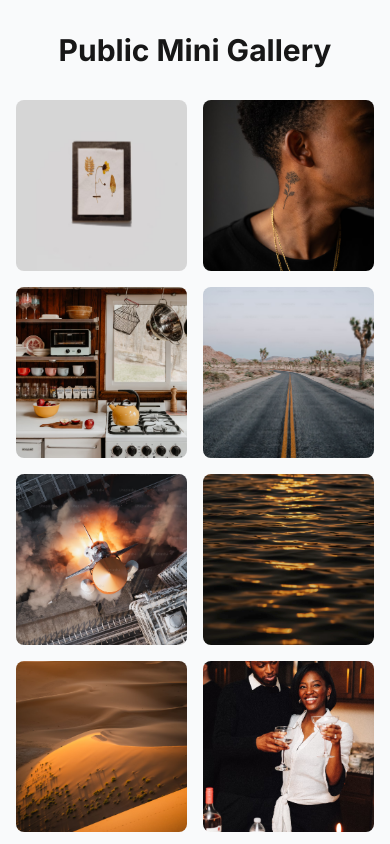
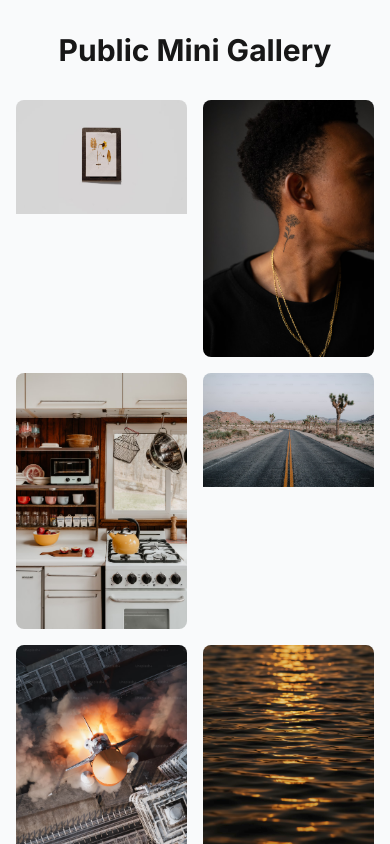
Before and after one commit to damonleelcx/gallery-app, a Next.js app: page / in a window 390 px wide. Shown: the top 844 px of the page. Built offline with nearby package versions, Linux system fonts and the light colour scheme.

Commit message:
fix layout

```diff
--- a/src/app/components/Gallery/GalleryGrid.tsx
+++ b/src/app/components/Gallery/GalleryGrid.tsx
@@ -31,7 +31,7 @@ export default function GalleryGrid({
 
   return (
     <div className="w-full">
-      <div className="grid grid-cols-2 sm:grid-cols-3 md:grid-cols-4 lg:grid-cols-5 gap-4">
+      <div className="grid grid-cols-2 sm:grid-cols-3 md:grid-cols-4 lg:grid-cols-5 gap-4 auto-rows-auto">
         {items.map((item) => (
           <GalleryItem
             key={item.id}
--- a/src/app/components/Gallery/GalleryItem.tsx
+++ b/src/app/components/Gallery/GalleryItem.tsx
@@ -11,15 +11,16 @@ interface GalleryItemProps {
 export default function GalleryItem({ item, onClick, onLike }: GalleryItemProps) {
   return (
     <div
-      className="relative group cursor-pointer overflow-hidden rounded-lg aspect-square"
+      className="relative group cursor-pointer overflow-hidden rounded-lg"
       onClick={onClick}
     >
-      <div className="relative w-full h-full">
+      <div className="relative w-full">
         <Image
           src={item.thumbnailUrl}
           alt={item.prompt || ''}
-          fill
-          className="object-cover transition-transform duration-300 group-hover:scale-105"
+          width={400}
+          height={0}
+          className="w-full h-auto object-cover transition-transform duration-300 group-hover:scale-105"
           sizes="(max-width: 640px) 100vw, (max-width: 768px) 50vw, (max-width: 1024px) 33vw, 25vw"
         />
 
```
